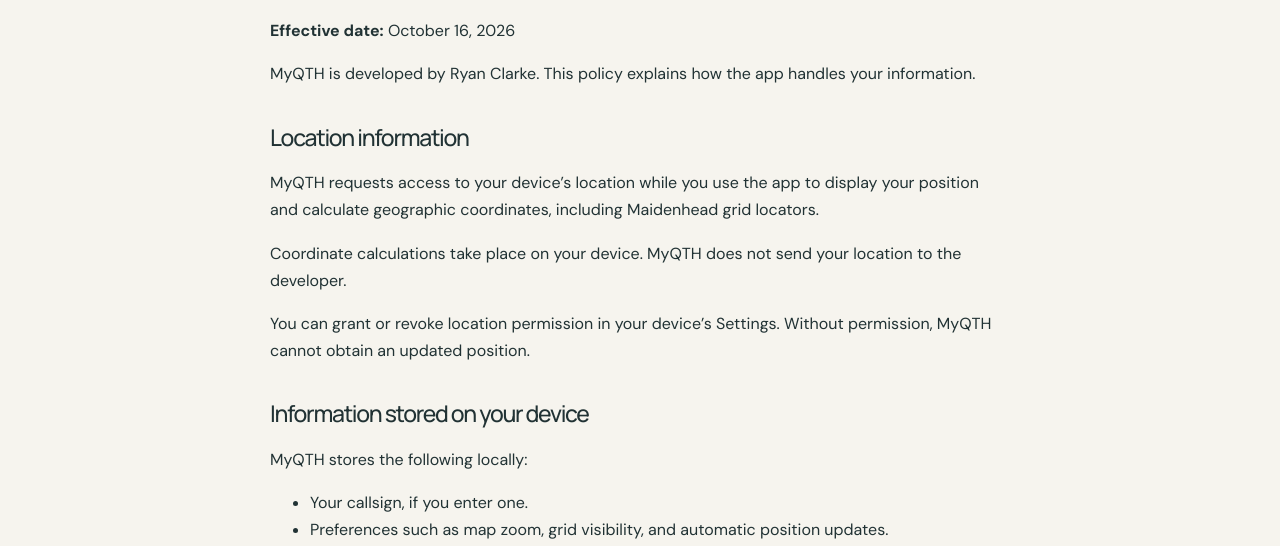
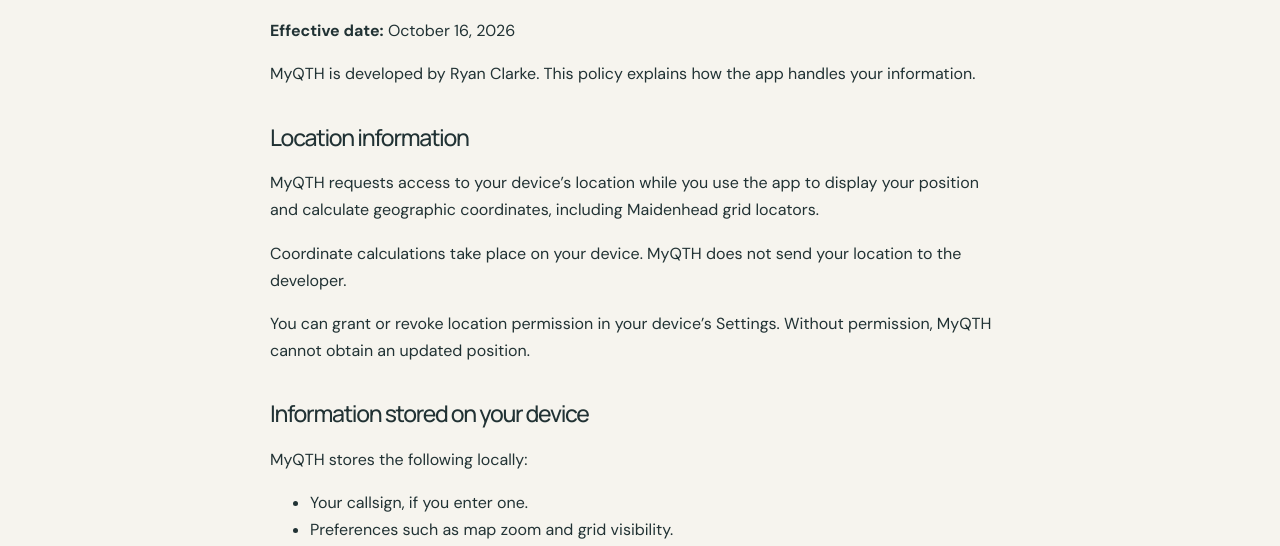
Before and after one commit to foxrunlabs/myqth, a plain HTML site: page docs/privacy.html in a window 1280 px wide. Shown: the part 254-800 px from the top of the page. Drawn offline with Linux system fonts and the light colour scheme.

Commit message:
Updated README.md and privacy policy to reflect removal of auto updates and proper rounding of UTM.

```diff
--- a/docs/privacy.html
+++ b/docs/privacy.html
@@ -38,7 +38,7 @@
             <p>MyQTH stores the following locally:</p>
             <ul>
                 <li>Your callsign, if you enter one.</li>
-                <li>Preferences such as map zoom, grid visibility, and automatic position updates.</li>
+                <li>Preferences such as map zoom and grid visibility.</li>
                 <li>Your last known latitude, longitude, horizontal accuracy, and location timestamp.</li>
             </ul>
             <p>The saved location allows the app to restore your last known position when reopened. It is replaced when
```
Also changed, not shown: 2 other files.
